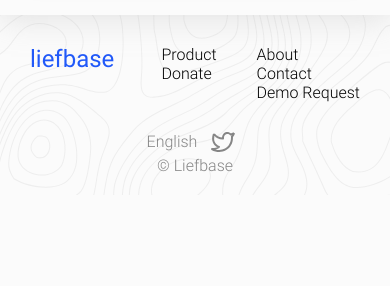
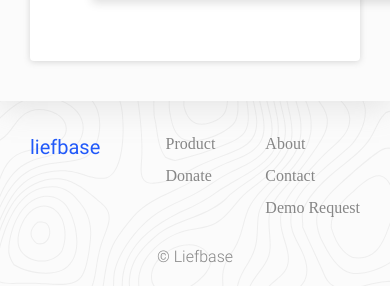
Before and after one commit to ProgrammingJoe/Liefbase-Static-Site, a Flask app: page /donate in a window 390 px wide. Shown: the part 1276-1562 px from the top of the page. Before the commit the page ends 1471 px from the top, so only its background shows below. Run offline with Flask 2, Linux system fonts and the light colour scheme; some libraries are stand-ins or nearby versions.

Commit message:
mobile and donate page updates

```diff
--- a/static_site/static/css/fonts.css
+++ b/static_site/static/css/fonts.css
@@ -52,7 +52,7 @@ p {
 .footer-branding {
   font-family: 'Roboto';
   color: #2159F9;
-  font-size: 24px;
+  font-size: 20px;
 }
 
 .header {
@@ -127,13 +127,13 @@ label {
   font-size: 16px;
 }
 .standard-text {
-  font-family: 'Roboto-light';
-  color: #000000;
+  font-family: 'Roboto-Regular';
+  color: #868686;
   font-size: 15px;
 }
 .standard-text-lg {
-  font-family: 'Roboto-light';
-  color: #000000;
+  font-family: 'Roboto-Regular';
+  color: #868686;
   font-size: 16px;
 }
 .button {
@@ -167,5 +167,13 @@ label {
 }
 
 @media only screen and (max-width : 579px) {
+	.slogan {
+  	font-size: 36px;
+	}
 
+	.intro-header {
+  	font-family: 'Roboto';
+  	color: #282828;
+  	font-size: 36px;
+	}
 }
--- a/static_site/static/css/main.css
+++ b/static_site/static/css/main.css
@@ -27,7 +27,6 @@ a:hover {
 }
 
 .button {
-  padding: 12px;
   border-radius: 3px;
   padding: 16px 20px 16px 20px;
 }
@@ -124,7 +123,7 @@ a:hover {
   border-radius: 3px;
 }
 .navbar-donate.navbar-option {
-  padding: 4px 12px;
+  padding: 6px 14px;
   border-radius: 3px;
   border: 1px solid #2159F9;
 }
@@ -229,10 +228,10 @@ a:hover {
 }
 .footer-link {
   display: inline;
-  padding: 0 5px;
+  padding: 0 10px;
 }
 .footer-link:last-child {
-  padding: 0 0 0 5px;
+  padding: 0 0 0 10px;
 }
 .footer-link-column {
   display: none;
@@ -278,9 +277,6 @@ a:hover {
   .contact-intro-container {
     padding: 70px 25% 20px 0;
   }
-  .donate-intro-container {
-    padding: 30px 25% 0 0;
-  }
   .landing-body p {
     padding-right: 25%;
   }
@@ -299,7 +295,7 @@ a:hover {
   }
 
   .footer {
-    padding: 60px 30px 25px 30px;
+    padding: 70px 30px 60px 30px;
   }
   .footer-bottom {
     padding: 40px 0 0 0;
@@ -309,6 +305,7 @@ a:hover {
   }
   .footer-socials {
     float: right;
+		display: none;
   }
 
   .demo-signup-bot {
@@ -341,7 +338,7 @@ a:hover {
   }
 
   .footer {
-    padding: 45px 30px 20px 30px;
+    padding: 50px 30px 50px 30px;
   }
   .footer-bottom {
     padding: 40px 0 0 0;
@@ -351,6 +348,7 @@ a:hover {
   }
   .footer-socials {
     float: right;
+		display: none;
   }
 
   .demo-signup-bot {
@@ -419,18 +417,32 @@ a:hover {
     padding: 0 0 0 30px;
   }
   .footer {
-    padding: 30px 30px 20px 30px;
+    padding: 20px 30px 20px 30px;
   }
   .footer-links {
     padding: 0 0 30px 0;
   }
   .footer-link {
     display: block;
+		padding-top: 14px;
   }
+	.footer-link:last-child {
+  padding-top: 14px;
+  }
+
+	.footer-branding {
+		padding-top: 14px;
+	}
+
   .footer-copyrights,
   .footer-socials {
     text-align: center;
   }
+
+	.footer-socials {
+		display: none;
+	}
+
   .navbar-inline-menu {
     display: none;
   }
--- a/static_site/templates/donate.html
+++ b/static_site/templates/donate.html
@@ -34,7 +34,7 @@
 
     <div class="donate-body">
       <div class="donate-intro-container">
-        <p class="header">{{ _('We appreciate your support!') }}</p>
+        <p class="intro-header">{{ _('We appreciate your support!') }}</p>
         <div class="donate-block">
           <p class="body-text">{{ _('Liefbase is developing platforms to help communities and organizations around the world work together in times of stress. We believe that rather than charging all of our users to use the platform, we should instead give people the opportunity to donate and help others when they are in need. In disasters and relief efforts we are all on the same side and your donations help keep the Liefbase community growing and cohesive.') }}</p>
           </br>
```
Also changed, not shown: static_site/static/css/donate.css (+33 -5 lines).
